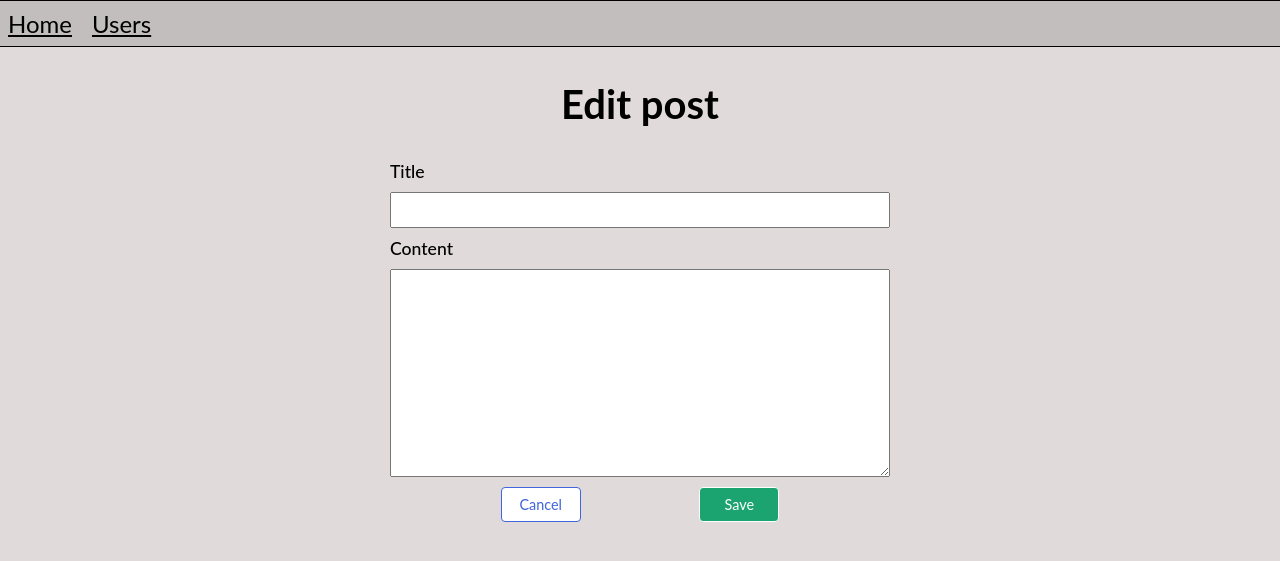
After one commit to jr0dd/usf-bootcamp, a Flask app: template flask-blogly/templates/posts/edit.html in a window 1280 px wide. The commit adds this page. Shown: the top 561 px of the page. Run offline with Flask 2, Linux system fonts and the light colour scheme; the template is opened without the code that fills it, so the values that code supplies are empty.

Commit message:
sqlalchemy pt2

```diff
--- a/flask-blogly/app.py
+++ b/flask-blogly/app.py
@@ -1,9 +1,9 @@
 """Blogly application."""
 
-from flask import Flask, redirect, request, render_template
+from flask import Flask, redirect, request, render_template, flash
 from flask_debugtoolbar import DebugToolbarExtension
 from flask_sqlalchemy import SQLAlchemy
-from models import db, connect_db, User
+from models import db, connect_db, User, Post
 
 app = Flask(__name__)
 app.config['SQLALCHEMY_DATABASE_URI'] = 'postgresql:///blogly'
@@ -18,30 +18,40 @@ connect_db(app)
 db.create_all()
 
 
+@app.errorhandler(404)
+def page_404(e):
+    """Error 404 page"""
+
+    return render_template('404.html'), 404
+
+
 @app.route('/')
 def root():
-    """Root page"""
+    """Home page"""
 
-    return redirect('/users')
+    posts = Post.query.order_by(Post.created_at.desc()).limit(5).all()
+
+    return render_template('index.html', posts=posts)
 
 
 @app.route('/users')
-def users_list():
+def user_list():
     """List users"""
 
     users = User.query.order_by(User.last_name, User.first_name).all()
-    return render_template('users/list.html', users=users)
+
+    return render_template('users/index.html', users=users)
 
 
 @app.route('/users/new')
-def new_user_form():
+def create_user_form():
     """Form page to add a new user"""
 
-    return render_template('users/new.html')
+    return render_template('users/create.html')
 
 
 @app.route('/users/new', methods=['POST'])
-def user_add():
+def user_create():
     """Add a new user"""
 
     first_name = request.form['first_name']
@@ -49,25 +59,29 @@ def user_add():
     image_url = request.form['image_url'] or None
 
     user = User(first_name=first_name, last_name=last_name, image_url=image_url)
+
     db.session.add(user)
     db.session.commit()
+    flash(f'{user.full_name} successfully created.')
 
     return redirect('/users')
 
 
 @app.route('/users/<int:user_id>')
-def user_info(user_id):
-    """Display user info"""
+def user_details(user_id):
+    """Display user details"""
 
     user = User.query.get_or_404(user_id)
+
     return render_template('users/details.html', user=user)
 
 
 @app.route('/users/<int:user_id>/edit')
 def user_edit_form(user_id):
-    """Form page to edit user info"""
+    """Form page to edit user details"""
 
     user = User.query.get_or_404(user_id)
+
     return render_template('users/edit.html', user=user)
 
 
@@ -83,6 +97,7 @@ def user_edit(user_id):
 
     db.session.add(user)
     db.session.commit()
+    flash(f'{user.full_name} has been updated.')
 
     return redirect('/users')
 
@@ -94,5 +109,78 @@ def user_delete(user_id):
     user = User.query.get_or_404(user_id)
     db.session.delete(user)
     db.session.commit()
+    flash(f'{user.full_name} has been deleted.')
 
     return redirect('/users')
+
+
+@app.route('/users/<int:user_id>/posts/new')
+def post_create_form(user_id):
+    """Create post form"""
+
+    user = User.query.get_or_404(user_id)
+
+    return render_template('posts/create.html', user=user)
+
+
+@app.route('/users/<int:user_id>/posts/new', methods={'POST'})
+def post_create(user_id):
+    """Create a post"""
+
+    title = request.form['title']
+    content = request.form['content']
+
+    post = Post(title=title, content=content, user_id=user_id)
+
+    db.session.add(post)
+    db.session.commit()
+    flash(f'{post.title} successfully created.')
+
+    return redirect(f'/users/{user_id}')
+
+
+@app.route('/posts/<int:post_id>')
+def post_details(post_id):
+    """Display post details"""
+
+    post = Post.query.get_or_404(post_id)
+
+    return render_template('posts/details.html', post=post)
+
+
+@app.route('/posts/<int:post_id>/edit')
+def post_edit_form(post_id):
+    """Form page to edit post details"""
+
+    post = Post.query.get_or_404(post_id)
+
+    return render_template('posts/edit.html', post=post)
+
+
+@app.route('/posts/<int:post_id>/edit', methods=['POST'])
+def post_edit(post_id):
+    """Edit post info"""
+
+    post = Post.query.get_or_404(post_id)
+
+    post.title = request.form['title']
+    post.content = request.form['content']
+
+    db.session.add(post)
+    db.session.commit()
+    flash(f'{post.title} has been updated.')
+
+    return redirect(f'/users/{post.user_id}')
+
+
+@app.route('/posts/<int:post_id>/delete', methods=['POST'])
+def post_delete(post_id):
+    """Delete a post"""
+
+    post = Post.query.get_or_404(post_id)
+
+    db.session.delete(post)
+    db.session.commit()
+    flash(f'{post.title} has been deleted.')
+
+    return redirect(f'/users/{post.user_id}')
--- a/flask-blogly/static/style.css
+++ b/flask-blogly/static/style.css
@@ -1,16 +1,56 @@
+* {
+  font-family: 'Lato', sans-serif;
+}
+
+body {
+  margin: auto;
+  background-color: rgb(225, 218, 218);
+}
+
+nav {
+  display: flex;
+  justify-content: flex-start;
+  gap: 20px;
+  color: black;
+  font-size: 1.5em;
+  background-color: rgb(194, 190, 190);
+  text-align: center;
+  border-bottom: 1.5px solid black;
+  border-top: 1.5px solid black;
+  padding: 8px;
+}
+
+nav > a {
+  color: black;
+}
+
 h1 {
   font-size: 2.5em;
+  text-align: center;
 }
 
-.container {
+p {
+  font-size: 1.5em;
+}
+
+#main-container {
   margin: auto;
   display: flex;
   flex-direction: column;
+  align-items: center;
 }
 
 .user-list {
   font-size: 1.2em;
   list-style-type: square;
+}
+
+li {
+  margin: 8px 5px;
+}
+
+li > a {
+  color: rgb(5, 53, 156);
 }
 
 .user-form {
@@ -26,12 +66,6 @@ h1 {
   align-items: space-around;
 }
 
-.user-details > * {
-  display: flex;
-  flex-direction: column;
-  justify-content: space-around;
-}
-
 label {
   font-size: 1.1em;
   font-weight: 500;
@@ -44,22 +78,109 @@ input {
 }
 
 img {
-  width: 180px;
-  height: 180px;
+  width: 300px;
+  height: 300px;
+  margin: 25px;
+}
+
+.btn-row {
+  display: flex;
+  gap: 8px;
+  justify-content: space-evenly;
 }
 
 button {
   width: 80px;
   height: 35px;
-  border: solid white 1px;
   font-size: .9em;
   border-radius: 4px;
+}
+
+.edit {
   background-color: rgb(65, 101, 218);
+  border: solid white 1px;
   color: white;
 }
 
-.cancel,
+.save {
+  background-color: rgb(28, 164, 112);
+  border: solid white 1px;
+  color: white;
+}
+
+.cancel {
+  background-color: white;
+  border: solid rgb(65, 101, 218) 1px;
+  color: rgb(65, 101, 218);
+}
+
 .delete {
   background-color: rgb(218, 65, 93);
+  border: solid white 1px;
   color:white;
 }
+
+.flash {
+  color: rgb(29, 30, 31);
+}
+
+.hide {
+  animation: autoHide 4s forwards;
+}
+
+@keyframes autoHide {
+  0%   {opacity: 1;}
+  25%   {opacity: .75;}
+  50%  {opacity: .5;}
+  75%  {opacity: .25;}
+  100% {opacity: 0;}
+}
+
+.post-form {
+  display: flex;
+  flex-direction: column;
+  width: 500px;
+  gap: 10px;
+}
+
+.post-container {
+  display: flex;
+  flex-direction: column;
+  align-items: center;
+}
+
+.post-list {
+  font-size: 1.1em;
+  list-style-type: square;
+}
+
+.content {
+  padding: 8px;
+  font-size: 1em;
+}
+
+.fof-container {
+  color: #888;
+  margin: 0;
+  display: table;
+  width: 100%;
+  height: 100vh;
+  text-align: center;
+}
+
+#fof {
+  display: table-cell;
+  vertical-align: middle;
+}
+
+#fof h1{
+  font-size: 50px;
+  display: inline-block;
+  padding-right: 12px;
+  animation: type .5s alternate infinite;
+}
+
+@keyframes type{
+  from{box-shadow: inset -3px 0px 0px #888;}
+  to{box-shadow: inset -3px 0px 0px transparent;}
+}
--- a/flask-blogly/templates/base.html
+++ b/flask-blogly/templates/base.html
@@ -8,7 +8,11 @@
   <title>{% block title %}{% endblock%}</title>
 </head>
 <body>
-  <section class="container">
+  <nav>
+    <a href="/">Home</a>
+    <a href="/users">Users</a>
+  </nav>
+  <section id="main-container">
     {% block content %}{% endblock %}
   </section>
 </body>
--- /dev/null
+++ b/flask-blogly/templates/posts/edit.html
@@ -0,0 +1,16 @@
+{% extends 'base.html'  %}
+{% block title %}Edit a post{% endblock %}
+
+{% block content %}
+<h1>Edit post</h1>
+<form class="post-form">
+  <label for="title">Title</label>
+  <input type="text" name="title" class="title" value="{{ post.title }}" required>
+  <label for="content">Content</label>
+  <textarea name="content" class="content" cols="30" rows="10" required>{{ post.content }}</textarea>
+  <div class="btn-row">
+    <button formaction="/users/{{ post.user_id }}" class="cancel" formnovalidate>Cancel</button>
+    <button formaction="/posts/{{ post.id }}/edit" formmethod="post" type="submit" class="save">Save</button>
+  </div>
+</form>
+{% endblock %}
--- a/flask-blogly/templates/users/edit.html
+++ b/flask-blogly/templates/users/edit.html
@@ -10,9 +10,9 @@
   <input type="text" value="{{ user.last_name }}" name="last_name" required>
   <label for="image_url">Image URL</label>
   <input type="url" value="{{ user.image_url }}" name="image_url">
-  <div>
-    <button formaction="/users/{{ user.id }}" class="cancel">Cancel</button>
-    <button formaction="/users/{{ user.id }}/edit" formmethod="post" type="submit">Save</button>
+  <div class="btn-row">
+    <button formaction="/users/{{ user.id }}" class="cancel" formnovalidate>Cancel</button>
+    <button formaction="/users/{{ user.id }}/edit" formmethod="post" type="submit" class="save">Save</button>
   </div>
 </form>
 {% endblock %}
```
Also changed, not shown: flask-blogly/models.py (+21 -9 lines), flask-blogly/seed.py (+13 -2 lines), flask-blogly/templates/404.html (added, +10 -0 lines), flask-blogly/templates/index.html (added, +15 -0 lines), flask-blogly/templates/posts/create.html (added, +16 -0 lines), flask-blogly/templates/posts/details.html (added, +15 -0 lines), flask-blogly/templates/users/create.html (renamed from flask-blogly/templates/users/new.html, +5 -2 lines), flask-blogly/templates/users/details.html (+29 -6 lines), flask-blogly/templates/users/index.html (added, +30 -0 lines), flask-blogly/templates/users/list.html (deleted, +0 -14 lines), flask-blogly/test_flask.py (+53 -3 lines), flask-blogly/test_models.py (+28 -5 lines).
